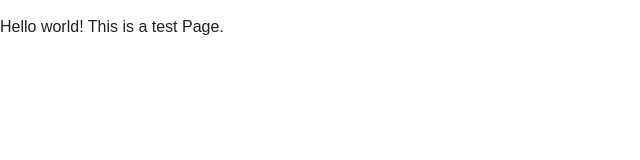
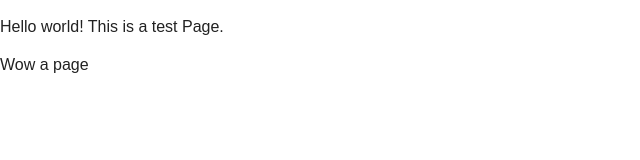
Before and after one commit to JunieGrunow/Week02Lab, a website: page public_html/index.html in a window 1280 px wide. Shown: the whole page, without its empty margins (0-640 px from the left). Drawn offline with nearby package versions, Linux system fonts and the light colour scheme.

Commit message:
Test Project

```diff
--- a/public_html/index.html
+++ b/public_html/index.html
@@ -21,7 +21,7 @@
 
         <!-- Add your site or application content here -->
         <p>Hello world! This is a test Page.</p>
-
+        <p>Wow a page</p>
         <script src="https://code.jquery.com/jquery-1.12.0.min.js"></script>
         <script>window.jQuery || document.write('<script src="js/vendor/jquery-1.12.0.min.js"><\/script>')</script>
         <script src="js/plugins.js"></script>
```
